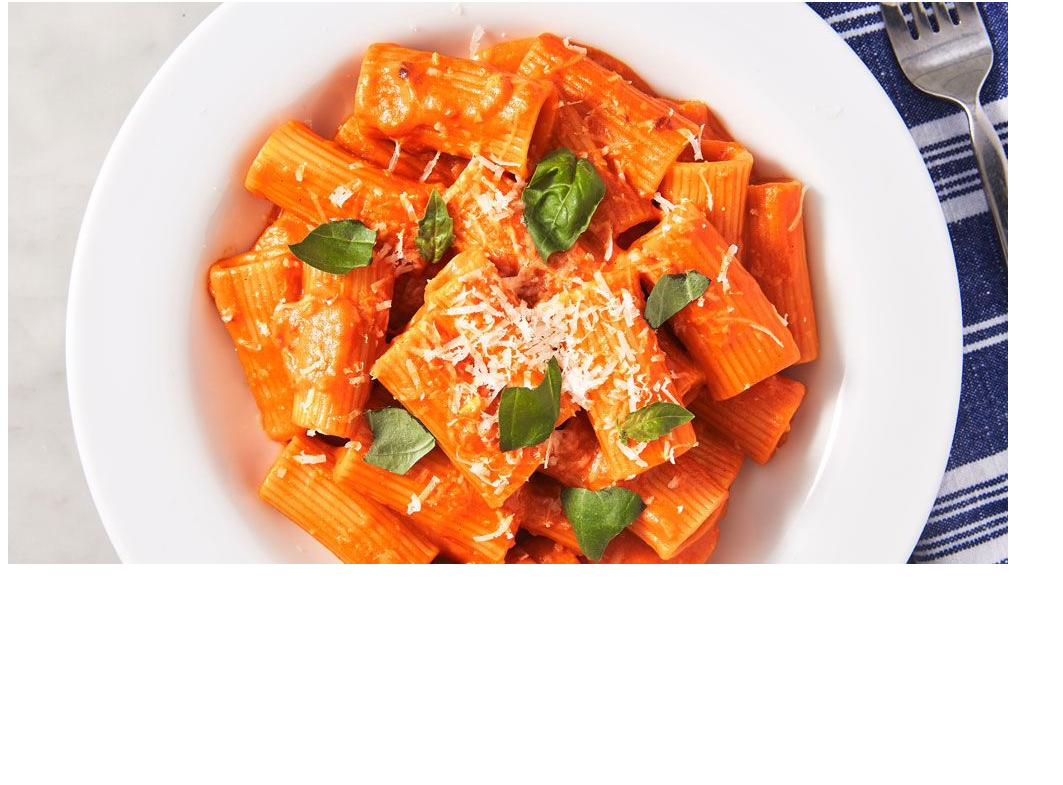
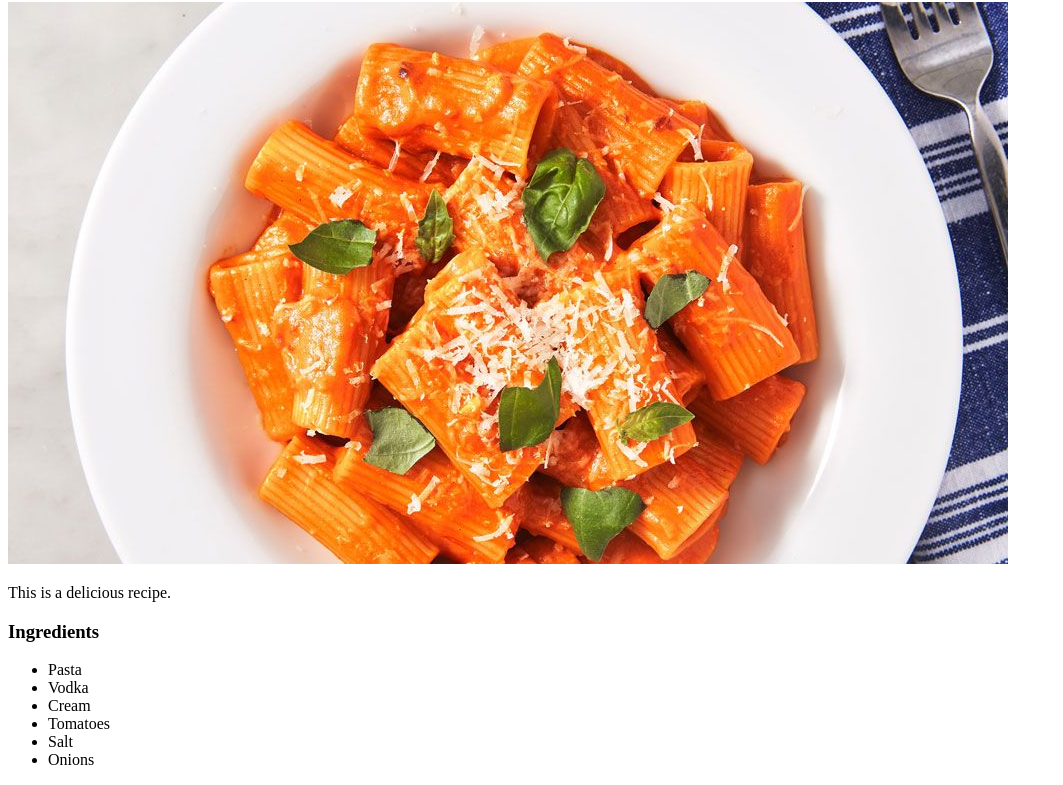
Before and after one commit to JohanHH1/odin-recipes, a plain HTML site: page recipes/pasta-vodka.html in a window 1280 px wide. Shown: the part 78-863 px from the top of the page, without its empty margins (0-1063 px from the left). Before the commit the page ends 800 px from the top, so only its background shows below. Drawn offline with Linux system fonts and the light colour scheme.

Commit message:
Add ingredient lists

```diff
--- a/recipes/pasta-vodka.html
+++ b/recipes/pasta-vodka.html
@@ -8,5 +8,15 @@
   <body>
     <h1>Pasta Vodka Recipe!</h1>
     <img src="../images/Pasta-vodka.jpg" />
+    <p>This is a delicious recipe.</p>
+    <h3>Ingredients</h3>
+    <ul>
+      <li>Pasta</li>
+      <li>Vodka</li>
+      <li>Cream</li>
+      <li>Tomatoes</li>
+      <li>Salt</li>
+      <li>Onions</li>
+    </ul>
   </body>
 </html>
```
Also changed, not shown: recipes/cheese.html (+6 -0 lines), recipes/lasagna.html (+10 -0 lines), 1 other file.
